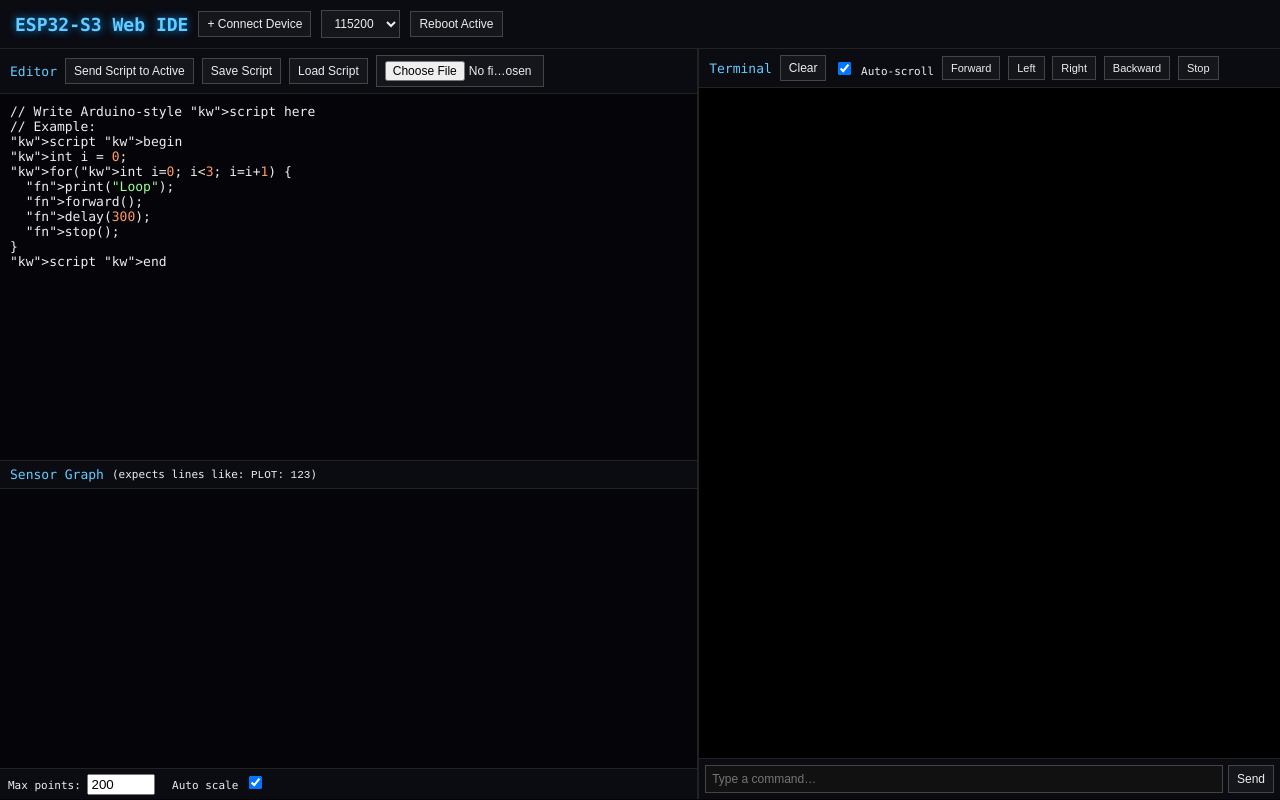
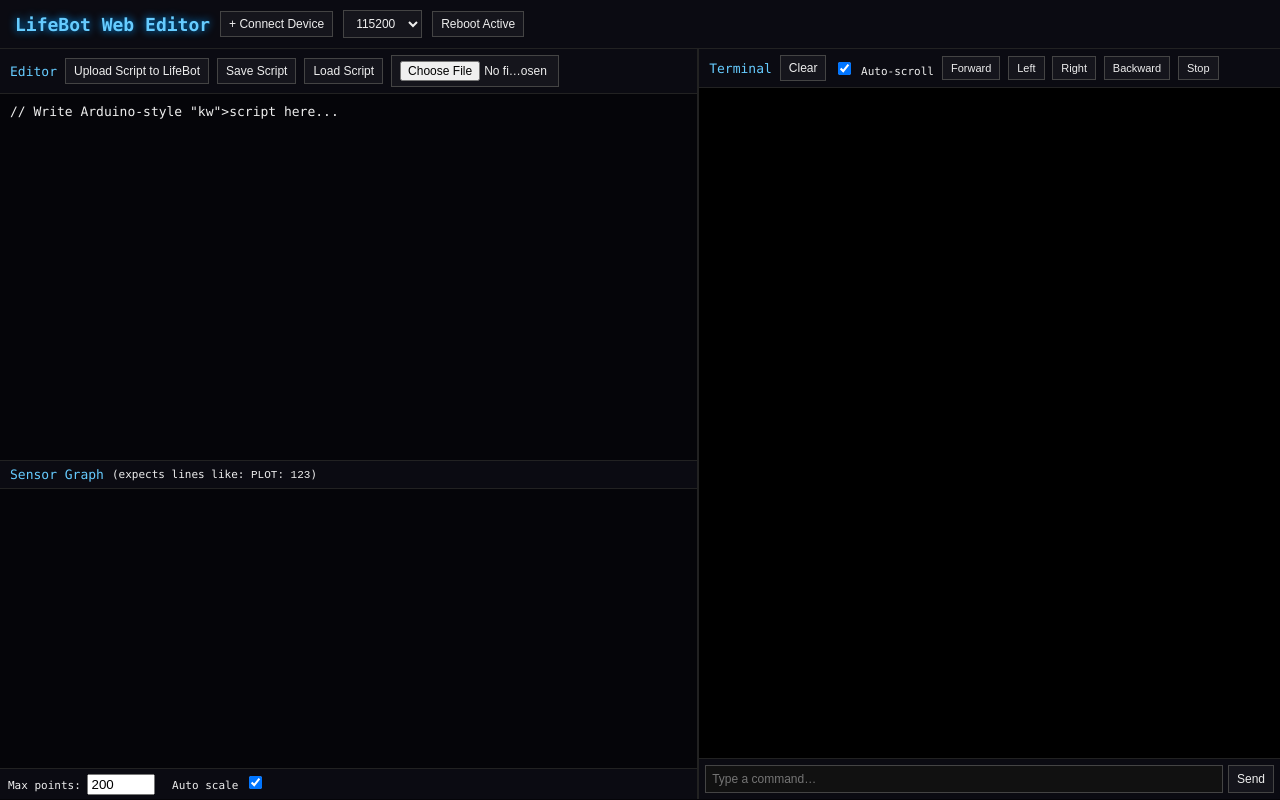
Before and after one commit to NOTPythonix/LifeBot, a plain HTML site: page index.html in a window 1280 px wide. Drawn offline with Linux system fonts and the light colour scheme.

Commit message:
Update index.html

```diff
--- a/index.html
+++ b/index.html
@@ -1,9 +1,9 @@
 <!DOCTYPE html>
 <html>
 <head>
-<link rel="icon" type="image/png" href="favicon.png">
+<link rel="icon" type="image/png" href="image.png">
 <meta charset="UTF-8">
-<title>ESP32-S3 Web IDE</title>
+<title>LifeBot Web Editor</title>
 <style>
   body {
     margin: 0;
@@ -156,7 +156,7 @@
 <body>
 
 <header>
-  <h1>ESP32‑S3 Web IDE</h1>
+  <h1>LifeBot Web Editor</h1>
   <button id="connectBtn">+ Connect Device</button>
   <select id="baudRate">
     <option value="9600">9600</option>
@@ -176,22 +176,12 @@
   <div id="editorPane">
     <div class="paneHeader">
       <span class="title">Editor</span>
-      <button id="runScriptBtn">Send Script to Active</button>
+      <button id="runScriptBtn">Upload Script to LifeBot</button>
       <button id="saveScriptBtn">Save Script</button>
       <button id="loadScriptBtn">Load Script</button>
       <input type="file" id="fileInput" style="max-width:150px;">
     </div>
-    <div id="editor" contenteditable="true">// Write Arduino‑style script here
-// Example:
-script begin
-int i = 0;
-for(int i=0; i<3; i=i+1) {
-  print("Loop");
-  forward();
-  delay(300);
-  stop();
-}
-script end
+    <div id="editor" contenteditable="true">// Write Arduino‑style script here...
 </div>
   </div>
 
```
